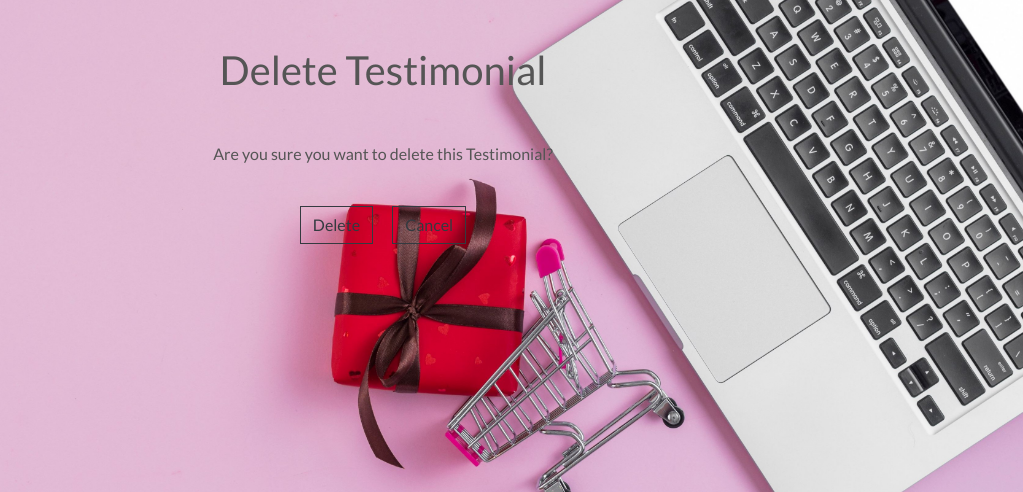
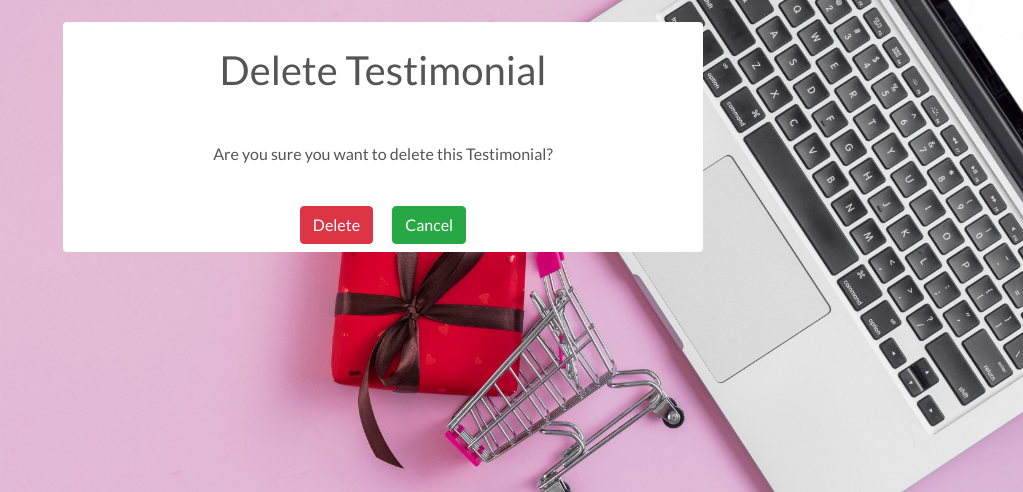
Before and after one commit to Marcopolo1975/PP-5, a Django app: page /testimonials/testimonials/delete/1/ in a window 1280 px wide. Shown: the part 142-634 px from the top of the page, without its empty margins (257-1280 px from the left). Run offline with Django 3.2, Linux system fonts and the light colour scheme; a user stored in the database is signed in; tables that the repository leaves empty hold one stand-in row (values such as "Sample post"); some libraries are stand-ins or nearby versions.

Commit message:
added style to delete testimonials page

```diff
--- a/reviews/models.py
+++ b/reviews/models.py
@@ -21,7 +21,7 @@ class Reviews(models.Model):
     product_rating = models.DecimalField(
         max_digits=6, decimal_places=2, null=True, blank=True
     )
-    approved = models.BooleanField(default=False)
+    approved = models.BooleanField(default=True)
     carousel_review = models.BooleanField(default=False)
 
     def __str__(self):
--- a/reviews/templates/reviews/reviews.html
+++ b/reviews/templates/reviews/reviews.html
@@ -60,8 +60,7 @@
          {% if user.is_authenticated and user.username == review.name or user.is_superuser %}
          <div class="text-center mt-3">
             <a href="edit_review/{{review.id}}" aria-label="Go to edit review {{review.id}} page" class="btn btn-secondary mb-3">Edit</a>
-            <button type="button" class="btn btn-danger mb-3" data-bs-toggle="modal"
-               data-bs-target="#delete-review-{{review.id}}" aria-label="Delete">Delete</button>
+            <a href="delete_review/{{review.id}}" aria-label="Delete review {{review.id}}" class="btn btn-danger mb-3">Delete</a>
          </div>
          <!-- Delete review bootstrap modal-->
          <div class="modal fade" id="delete-review-{{review.id}}" tabindex="-1" aria-hidden="true">
--- a/reviews/views.py
+++ b/reviews/views.py
@@ -28,8 +28,7 @@ class AddReview(LoginRequiredMixin, SuccessMessageMixin, CreateView):
     model = Reviews
     form_class = ReviewsForm
     template_name = "reviews/add_edit_review.html"
-    success_message = """Your Review was sent successfully
-                            and is awaiting approval!"""
+    success_message = """Your Review was Added successfully!"""
 
     def form_valid(self, form):
         form.instance.name = self.request.user
--- a/testimonials/templates/testimonials/delete_testimonial.html
+++ b/testimonials/templates/testimonials/delete_testimonial.html
@@ -14,7 +14,7 @@
 {% block content %}
 {% load crispy_forms_tags %}
 
-<div class="container">
+<div class="container w-50 bg-white rounded">
     <div class="row">
         <div class="col-12">
             <h1 class="text-center pt-4">Delete Testimonial</h1>
@@ -27,8 +27,8 @@
             <form class="text-center" method="POST">
                 {%  csrf_token  %}
                 <div>
-                    <button class="btn btn-outline-dark border-gold rounded-0 m-2" type="submit">Delete</button>
-                    <a class="btn btn-outline-dark border-gold rounded-0 m-2"
+                    <button class="btn btn-danger m-2" type="submit">Delete</button>
+                    <a class="btn btn-success m-2"
                         href="{%  url 'testimonials' %}">Cancel</a>
                 </div>
             </form>
--- a/testimonials/templates/testimonials/testimonials.html
+++ b/testimonials/templates/testimonials/testimonials.html
@@ -12,7 +12,7 @@
 {% endblock %}
 
 {% block content %}
-<div class="container bg-white">
+<div class="container bg-white rounded">
     <div class="row">
         <div class="col-12">
             <h1 class="text-center pt-4">Testimonials</h1>
@@ -29,7 +29,7 @@
     <div class="container mb-4">
         <div class="card-columns">
             {% for testimonial in testimonial_list  %}
-            <div class="card my-3 testimonial-bg">
+            <div class="card mb-4 border-1 bg-white h-100">
                 <div class="text-center quote">
                     <i class="fas fa-quote-right"></i>
                     <h3 class="text-center"><strong>{{ testimonial.title }}</strong></h3>
```
Also changed, not shown: media/reviews_images/Outer-Top.webp (added), reviews/migrations/0002_alter_reviews_approved.py (added).
